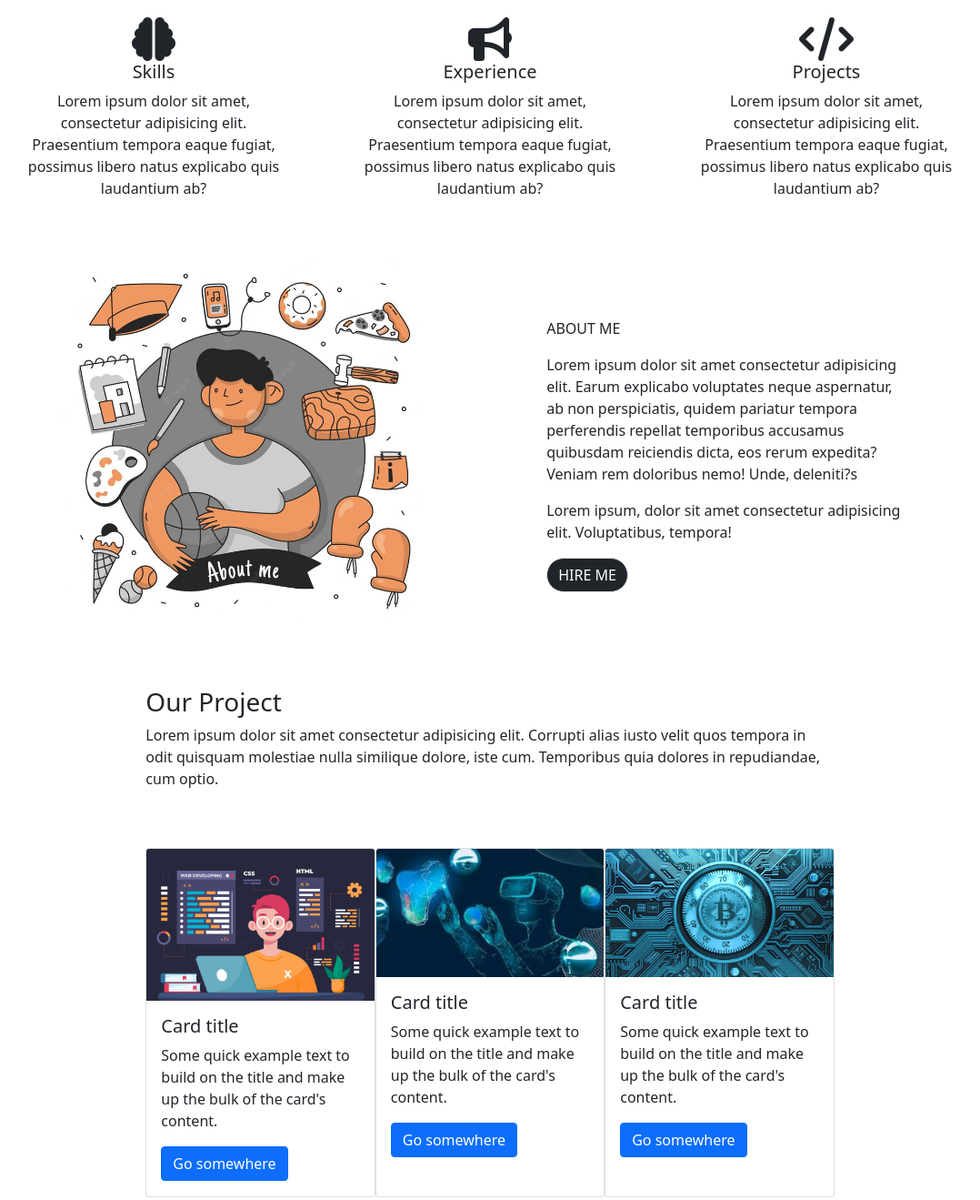
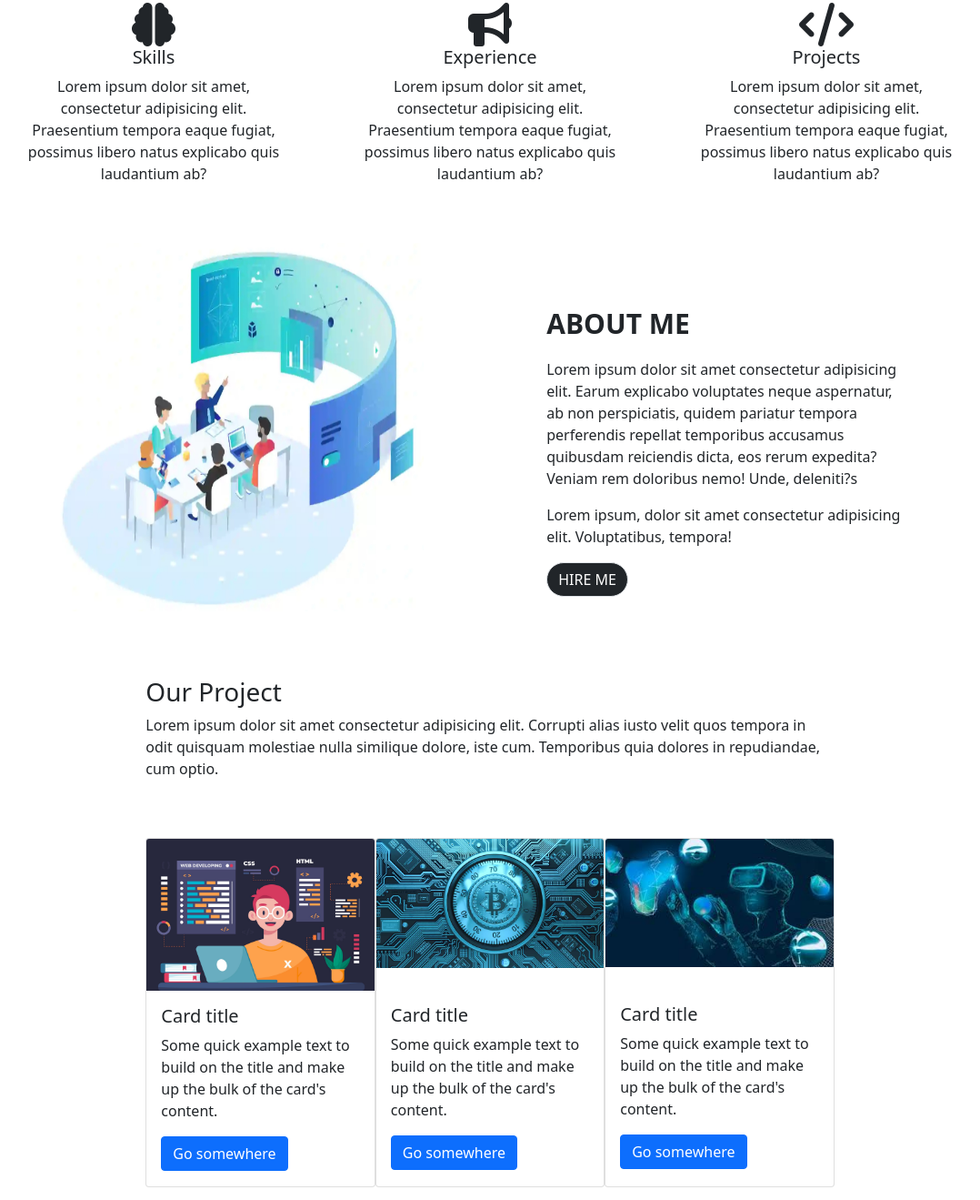
Before and after one commit to SivaTeja-20/Portfolio-sample, a plain HTML site: page index.html in a window 1280 px wide. Shown: the part 563-1882 px from the top of the page at 91% size, without its empty margins (101-1179 px from the left). Drawn offline with nearby package versions, Linux system fonts and the light colour scheme.

Commit message:
final commit

```diff
--- a/index.html
+++ b/index.html
@@ -48,7 +48,7 @@
               <a type="button" class="btn btn-dark border rounded-pill" href="#">Contact Me</a>
             </div>
 
-              <img  class="img-fluid"style="width: 400px;"src="img/logo2.png"/>
+              <img  class="img-fluid"style="width: 400px;"src="img/img1.jpg"/>
 
         </div>
     </section>
@@ -76,9 +76,9 @@
 
     <section>
         <div class="d-sm-block d-lg-flex p-5 justify-content-evenly" >
-            <img  class="img-fluid"style="width: 400px;"src="img/logo7.jpg"/>
+            <img  class="img-fluid"style="width: 400px;"src="img/img2.jpg"/>
             <div class="m-3 col-lg-4 col-sm-12" style="padding-top: 50px;">
-              <p class="name">ABOUT ME</p>
+              <p style="font-size: 30px;font-weight: 900;">ABOUT ME</p>
               <p>Lorem ipsum dolor sit amet consectetur adipisicing elit. Earum explicabo voluptates neque aspernatur, ab non perspiciatis, quidem pariatur tempora perferendis repellat temporibus accusamus quibusdam reiciendis dicta, eos rerum expedita? Veniam rem doloribus nemo! Unde, deleniti?s</p>
               <p>Lorem ipsum, dolor sit amet consectetur adipisicing elit. Voluptatibus, tempora!</p>
               <a type="button" class="btn btn-dark border rounded-pill" href="#">HIRE ME</a>
@@ -101,7 +101,7 @@
             <div class="d-flex flex-column flex-lg-row justify-content-evenly mt-5 col-lg-8 col-sm-12 px-5" style="margin: auto;">
 
                     <div class="card " style="width: 20rem;height:24rem ">
-                        <img class="card-img-top" src="img/logo.jpg" alt="Card image cap">
+                        <img class="card-img-top" src="img/logo1.jpg" alt="Card image cap">
                         <div class="card-body">
                           <h5 class="card-title">Card title</h5>
                           <p class="card-text">Some quick example text to build on the title and make up the bulk of the card's content.</p>
@@ -109,15 +109,15 @@
                         </div>
                     </div>
                     <div class="card " style="width: 20rem;height:24rem">
-                        <img class="card-img-top" src="img/logo5.jpg" alt="Card image cap">
-                        <div class="card-body">
+                        <img class="card-img-top mb-4" src="img/logo2.jpg" alt="Card image cap">
+                        <div class="card-body" >
                             <h5 class="card-title">Card title</h5>
                             <p class="card-text">Some quick example text to build on the title and make up the bulk of the card's content.</p>
                             <a href="#" class="btn btn-primary">Go somewhere</a>
                         </div>
                     </div>
                     <div class="card" style="width: 20rem;height:24rem">
-                        <img class="card-img-top" src="img/logo4.jpg" alt="Card image cap">
+                        <img class="card-img-top mb-4" src="img/logo3.jpg" alt="Card image cap">
                         <div class="card-body">
                             <h5 class="card-title">Card title</h5>
                             <p class="card-text">Some quick example text to build on the title and make up the bulk of the card's content.</p>
```
Also changed, not shown: img/img1.jpg (added), img/img2.jpg (added), img/logo1.jpg (renamed from img/logo.jpg), img/logo2.jpg (renamed from img/logo4.jpg), img/logo2.png (deleted), img/logo3.jpg (renamed from img/logo5.jpg), img/logo7.jpg (deleted).
